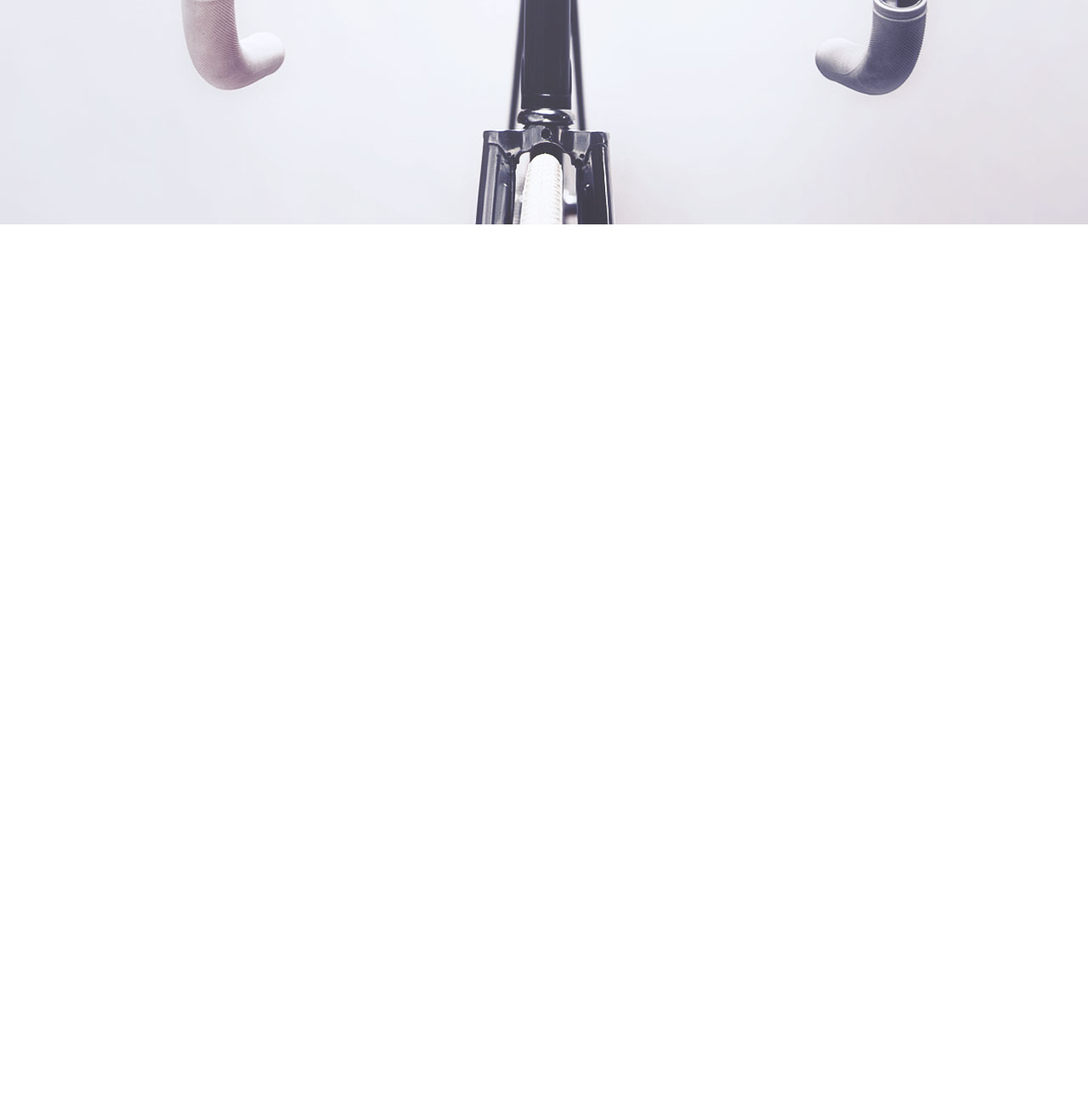
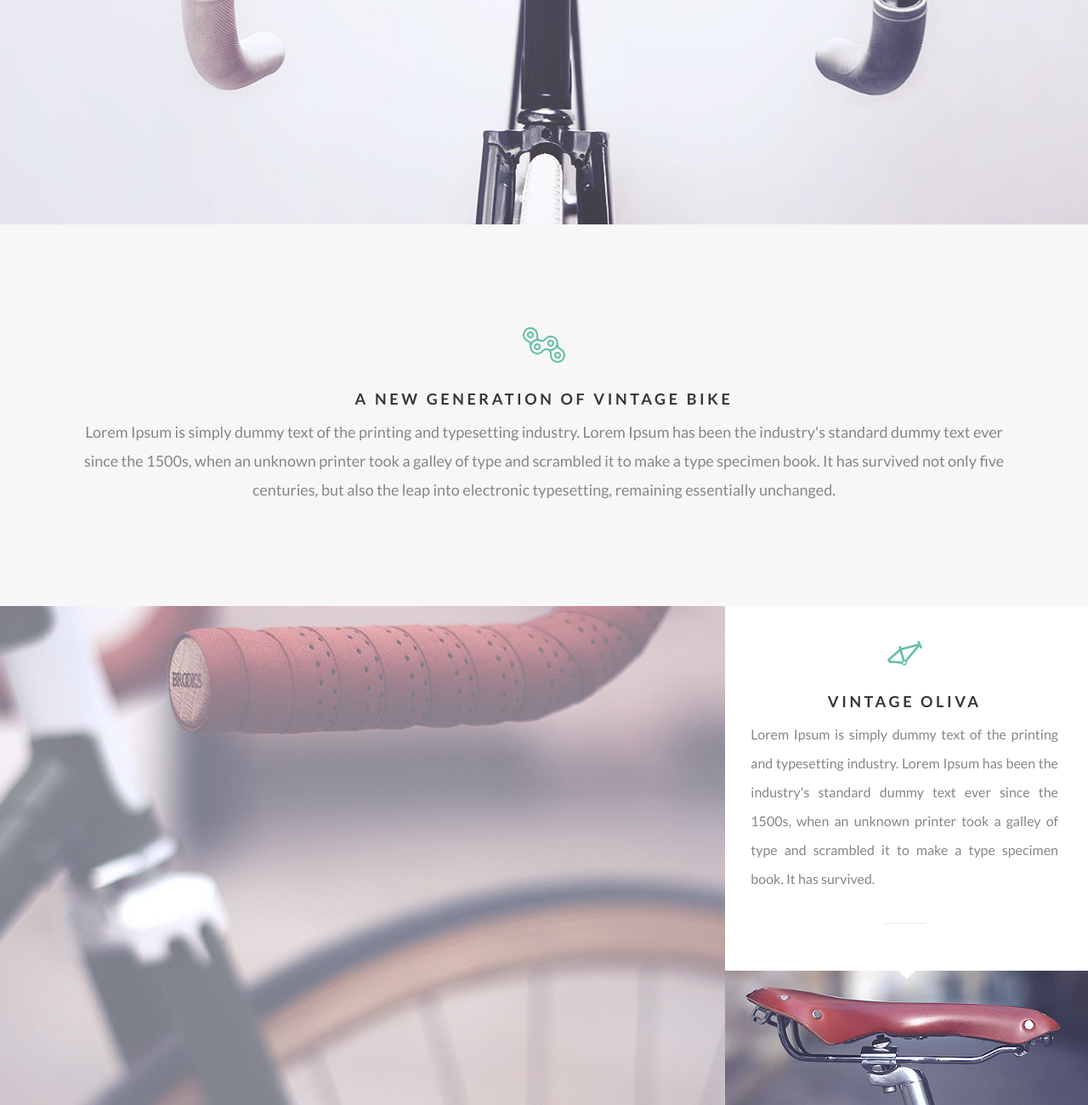
Before and after one commit to EskaDev/yebo-bicycle, a plain HTML site: page index.html in a window 1280 px wide. Shown: the part 536-1836 px from the top of the page at 85% size. Before the commit the page ends 800 px from the top, so only its background shows below. Drawn offline with Linux system fonts and the light colour scheme.

Commit message:
add generation brands sections

```diff
--- a/css/main.css
+++ b/css/main.css
@@ -163,6 +163,11 @@ h6 {
     overflow: auto;
     background-color: #4d4959;
     padding: 150px 0px 0px 0px;
+    transform: translate(0, -100%);
+    transition: all 0.4s ease 0s;
+  }
+  .menu__body.active {
+    transform: translate(0, 0);
   }
   .menu__list {
     flex-direction: column;
@@ -200,7 +205,7 @@ h6 {
     display: block;
     position: absolute;
     top: 18px;
-    right: 10px;
+    right: 34px;
     width: 30px;
     height: 18px;
     cursor: pointer;
@@ -224,6 +229,7 @@ h6 {
   }
   .icon-menu.active span {
     transform: scale(0);
+    background-color: #fff;
   }
   .icon-menu.active span:first-child {
     transform: rotate(-45deg);
@@ -240,6 +246,10 @@ body {
   min-height: 100%;
 }
 
+body {
+  font-family: "Lato";
+}
+
 .wrapper {
   overflow: hidden;
   min-height: 100%;
@@ -248,6 +258,7 @@ body {
 .container {
   max-width: 1130px;
   padding: 0 15px;
+  margin: 0 auto;
 }
 
 .page {
@@ -271,3 +282,129 @@ body {
   top: 0;
   left: 0;
 }
+
+.generation {
+  padding: 120px 0;
+  background-color: #f7f7f7;
+}
+@media (max-width: 900px) {
+  .generation {
+    padding: 80px 0;
+  }
+}
+@media (max-width: 600px) {
+  .generation {
+    padding: 30px 0;
+  }
+}
+
+.block {
+  text-align: center;
+}
+.block__icon {
+  margin: 0px 0px 30px 0px;
+}
+.block__title {
+  color: #353738;
+  font-size: 18px;
+  font-weight: 700;
+  line-height: 24px;
+  text-transform: uppercase;
+  letter-spacing: 3.6px;
+  margin: 0px 0px 10px 0px;
+}
+.block__text {
+  color: #848789;
+  font-size: 18px;
+  line-height: 34px;
+}
+.block__text_j {
+  text-align: justify;
+  font-size: 16px;
+  line-height: 34px;
+}
+.block__text_j::after {
+  content: "";
+  display: block;
+  margin: 35px auto 0 auto;
+  width: 50px;
+  height: 1px;
+  background-color: #ebebeb;
+}
+
+.brands__row {
+  display: flex;
+}
+.brands__column {
+  flex: 0 1 33.333%;
+}
+.brands__column_b {
+  flex: 0 1 66.667%;
+}
+.brands__content {
+  padding: 70px 65px 55px 65px;
+  position: relative;
+}
+.brands__content::after {
+  content: "";
+  width: 0;
+  height: 0;
+  position: absolute;
+  bottom: -10px;
+  left: 50%;
+  margin: 0px 0px 0px -10px;
+  border-left: 10px solid transparent;
+  border-right: 10px solid transparent;
+  border-top: 10px solid #fff;
+  z-index: 2;
+}
+.brands__image {
+  padding: 0px 0px 37.1% 0px;
+}
+@media (max-width: 1500px) {
+  .brands__content {
+    padding: 40px 35px 55px 30px;
+  }
+}
+@media (max-width: 1100px) {
+  .brands__row {
+    flex-direction: column;
+  }
+}
+
+.item {
+  display: block;
+  position: relative;
+  height: 100%;
+}
+.item__logo {
+  position: absolute;
+  width: 100%;
+  height: 100%;
+  top: 0;
+  left: 0;
+  display: flex;
+  justify-content: center;
+  align-items: center;
+  background-color: rgba(100, 194, 158, 0.5);
+  opacity: 0;
+  visibility: hidden;
+  transition: all 0.3s ease 0s;
+}
+.item__img {
+  position: absolute;
+  width: 100%;
+  height: 100%;
+  top: 0;
+  left: 0;
+}
+.item:hover .item__logo {
+  opacity: 1;
+  visibility: visible;
+}
+@media (max-width: 1100px) {
+  .item {
+    height: auto;
+    padding: 0px 0px 70% 0px;
+  }
+}
--- a/index.html
+++ b/index.html
@@ -39,9 +39,54 @@
 					<img src="img/main-bg.jpg" alt="yebo">
 				</div>
 			</div>
+			<!--content-->
 			<div class="content">
+				<!--generation-->
+				<section class="generation">
+					<div class="container">
+						<div class="generation__block block">
+							<div class="block__icon"><img src="img/icons/generation-icon.png" alt="generation"></div>
+							<h1 class="block__title">A NEW GENERATION OF VINTAGE BIKE</h1>
+							<div class="block__text">Lorem Ipsum is simply dummy text of the printing and typesetting industry. Lorem
+								Ipsum has been the industry's standard dummy text ever since the 1500s, when an unknown printer took a
+								galley of type and scrambled it to make a type specimen book. It has survived not only five centuries,
+								but also the leap into electronic typesetting, remaining essentially unchanged. </div>
+						</div>
+					</div>
+				</section>
+				<!--/generation-->
 
+				<!--brands-->
+				<section class="brands">
+					<div class="brands__row">
+						<div class="brands__column brands__column_b">
+							<a href="#" class="brands__item item">
+								<span class="item__img ibg">
+									<img src="img/brands/bicycle-brand.jpg" alt="bicycle">
+								</span>
+								<span class="item__logo">
+									<img src="img/logos/bicycle-icon.png" alt="bicycle">
+								</span>
+							</a>
+						</div>
+						<div class="brands__column">
+							<div class="brands__content block">
+								<div class="block__icon"><img src="img/icons/bicycle-icon.png" alt="bicycle"></div>
+								<h2 class="block__title">vintage Oliva</h2>
+								<div class="block__text block__text_j">Lorem Ipsum is simply dummy text of the printing and typesetting
+									industry.
+									Lorem Ipsum has been the industry's standard dummy text ever since the 1500s, when an unknown printer
+									took a galley of type and scrambled it to make a type specimen book. It has survived. </div>
+							</div>
+							<div class="brands__image ibg">
+								<img src="img/brands/bicycle-brand-2.jpg" alt="">
+							</div>
+						</div>
+					</div>
+				</section>
+				<!--/brands -->
 			</div>
+			<!--/content-->
 			<footer class="footer">
 				<div class="container">
 					<div class="footer__row"></div>
```
Also changed, not shown: img/brands/bicycle-brand-2.jpg (added), img/brands/bicycle-brand.jpg (added), img/icons/bicycle-icon.png (added), img/icons/generation-icon.png (added), img/logos/bicycle-icon.png (added).
